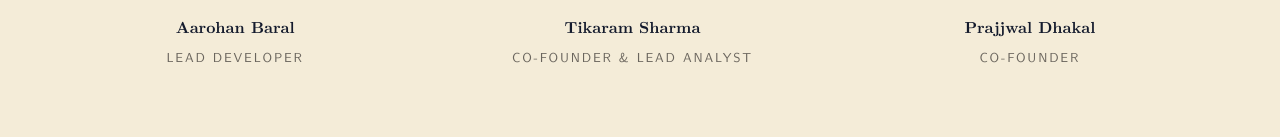
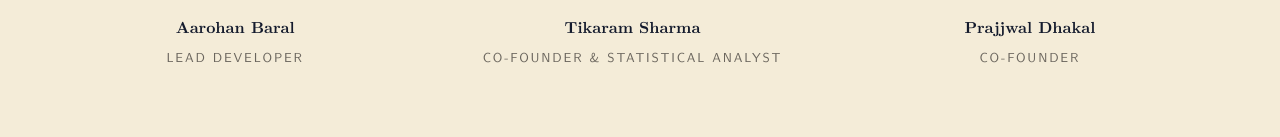
Before and after one commit to imscartissue/iea-revamp, a React (Vite) app: page /about in a window 1280 px wide. Shown: the part 1892-2029 px from the top of the page. Built offline with nearby package versions, Linux system fonts and the light colour scheme.

Commit message:
small text fix

```diff
--- a/src/data/contributors.ts
+++ b/src/data/contributors.ts
@@ -24,7 +24,7 @@ export const contributors: Contributor[] = [
   { id: "yogeshwor-sharma", name: "Yogeshwor Sharma", role: "Founder, President, & Head of Operations", photo: "/people/yogeshwor-sharma.jpg" },
   { id: "eron-subedi", name: "Eron Subedi", role: "Founder, Chief Architect & Chief of Investigations", photo: "/people/eron-subedi.jpeg" },
   { id: "aarohan-baral", name: "Aarohan Baral", role: "Lead Developer", photo: "/people/aarohan-baral.jpg" },
-  { id: "tikaram-sharma", name: "Tikaram Sharma", role: "Co-Founder & Lead Analyst", photo: "/people/tikaram-sharma.jpg" },
+  { id: "tikaram-sharma", name: "Tikaram Sharma", role: "Co-Founder & Statistical Analyst", photo: "/people/tikaram-sharma.jpg" },
   { id: "prajjwal-dhakal", name: "Prajjwal Dhakal", role: "Co-Founder", photo: "/people/prajjwal-dhakal.jpeg" },
   { id: "abhinash-poudel", name: "Abinash Poudel", role: "Lead Online Research", photo: "/people/abinash-poudel.jpg" },
   { id: "nischal-ghimire", name: "Nischal Ghimire", role: "Research Executive", photo: "/people/nischal-ghimire.JPG" },
--- a/src/pages/AboutPage.tsx
+++ b/src/pages/AboutPage.tsx
@@ -162,7 +162,7 @@ export function AboutPage() {
           <section className="mb-14 md:mb-20">
             <div className="grid grid-cols-1 sm:grid-cols-3 gap-8 sm:gap-10 items-start justify-items-center">
               <TeamCard name="Aarohan Baral" role="Lead Developer" photo={photoByName.get("Aarohan Baral")} />
-              <TeamCard name="Tikaram Sharma" role="Co-Founder & Lead Analyst" photo={photoByName.get("Tikaram Sharma")} />
+              <TeamCard name="Tikaram Sharma" role="Co-Founder & Statistical Analyst" photo={photoByName.get("Tikaram Sharma")} />
               <TeamCard name="Prajjwal Dhakal" role="Co-Founder" photo={photoByName.get("Prajjwal Dhakal")} />
             </div>
           </section>
```
